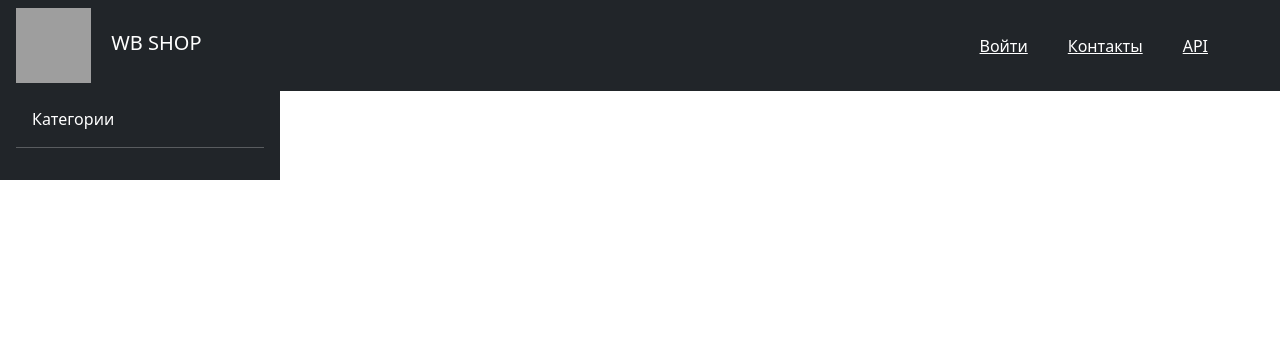
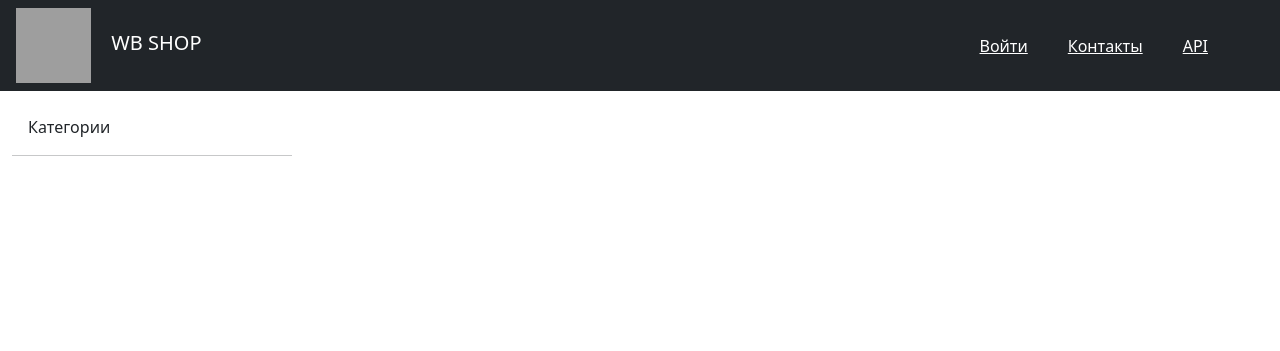
Before and after one commit to striki23/WB_shop, a Django app: page / in a window 1280 px wide. Shown: the top 351 px of the page. Run offline with Django 4.2, Linux system fonts and the light colour scheme; data that the repository does not hold is empty; some libraries are stand-ins or nearby versions; grey boxes are pictures that could not be loaded.

Commit message:
бесполезная попытка улучшить фронт

```diff
--- a/shop/models.py
+++ b/shop/models.py
@@ -2,8 +2,7 @@ import os
 from uuid import uuid4
 from django.db import models
 from django.utils.translation import gettext_lazy as _
-from django.core.validators import RegexValidator, FileExtensionValidator
-from PIL import Image
+from django.core.validators import RegexValidator, FileExtensionValidator, ValidationError
 from my_utils.utils import validate_image, get_file_path
 
 
--- a/templates/base.html
+++ b/templates/base.html
@@ -29,16 +29,18 @@
 
 </nav>
 
-<body>
+<body >
+<div class="container-xxl bd-gutter mt-3 my-md-4 bd-layout">
+    <aside class="bd-sidebar" style="width: 280px;">
+        <!-- Sidebar слева -->
 
-    <aside>
-        <!-- Sidebar слева -->
-        <div class="d-flex flex-column flex-shrink-0 p-3 text-bg-dark" style="width: 280px;">
+        <div class="offcanvas-lg offcanvas-start">
             <a href="{% url 'shop:index' %}" class="navbar-brand mx-3">Категории</a>
             {% get_categories as categories%}
             <hr>
-
-            <ul class="nav nav-pills flex-column mb-auto">
+            <div class="offcanvas-body">
+                <nav class="bd-links h-100">
+                    <ul class="bd-links-nav list-unstyled mb-0 pb-3 pb-md-2 pe-lg-2">
                         {% for category in categories %}
                         <li class="nav-item mx-3 my-2">
                             <a href="{% url 'shop:single_category' category.slug %}" class="list-group-item">
@@ -46,15 +48,17 @@
                         </li>
                 {% endfor %}
                     </ul>
-
+                </nav>
+            </div>
         </div>
         <!-- Конец Sidebar'а -->
     </aside>
-<main class="container d-flex flex-nowrap">
+    <div class="container">
         {% block content %}
         {% endblock %}
 
-</main>
+    </div>
+</div>
 </body>
 
 </html>
```
Lines whose indentation alone changed are shown as unchanged.
